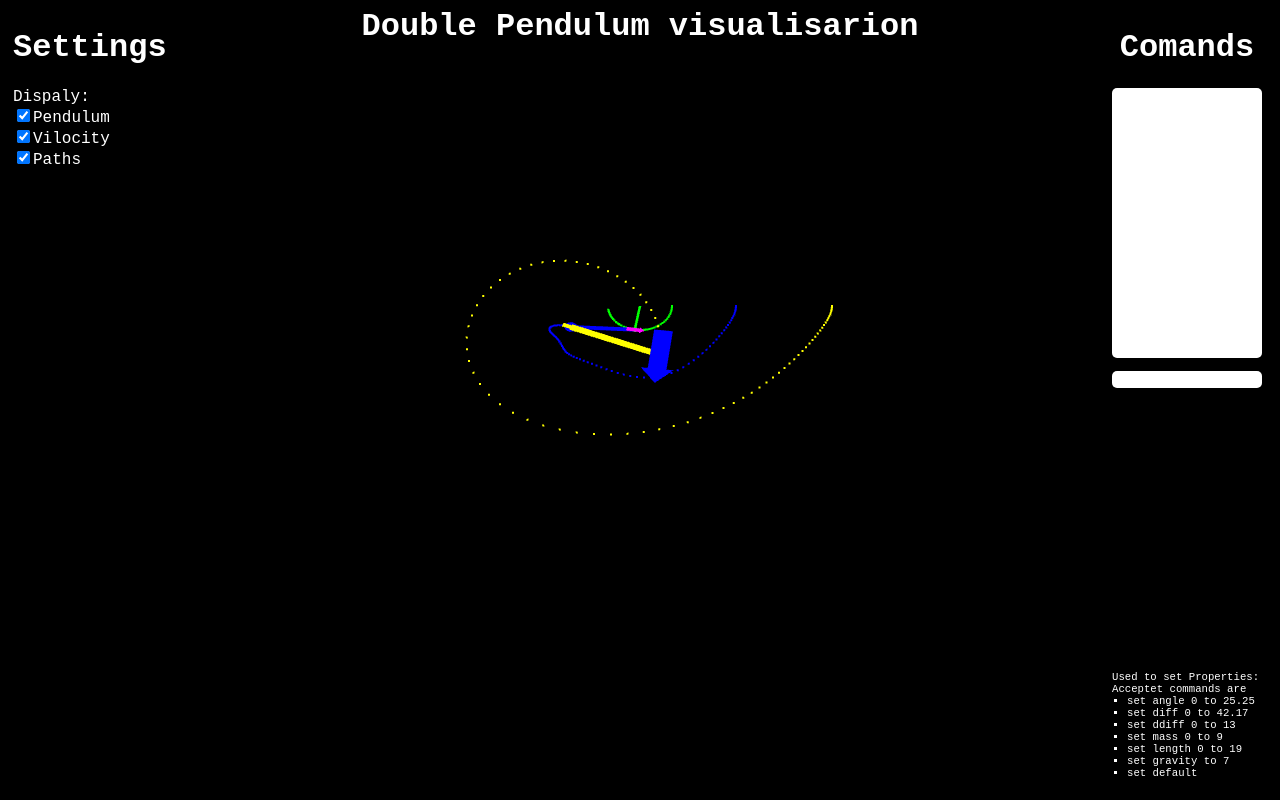
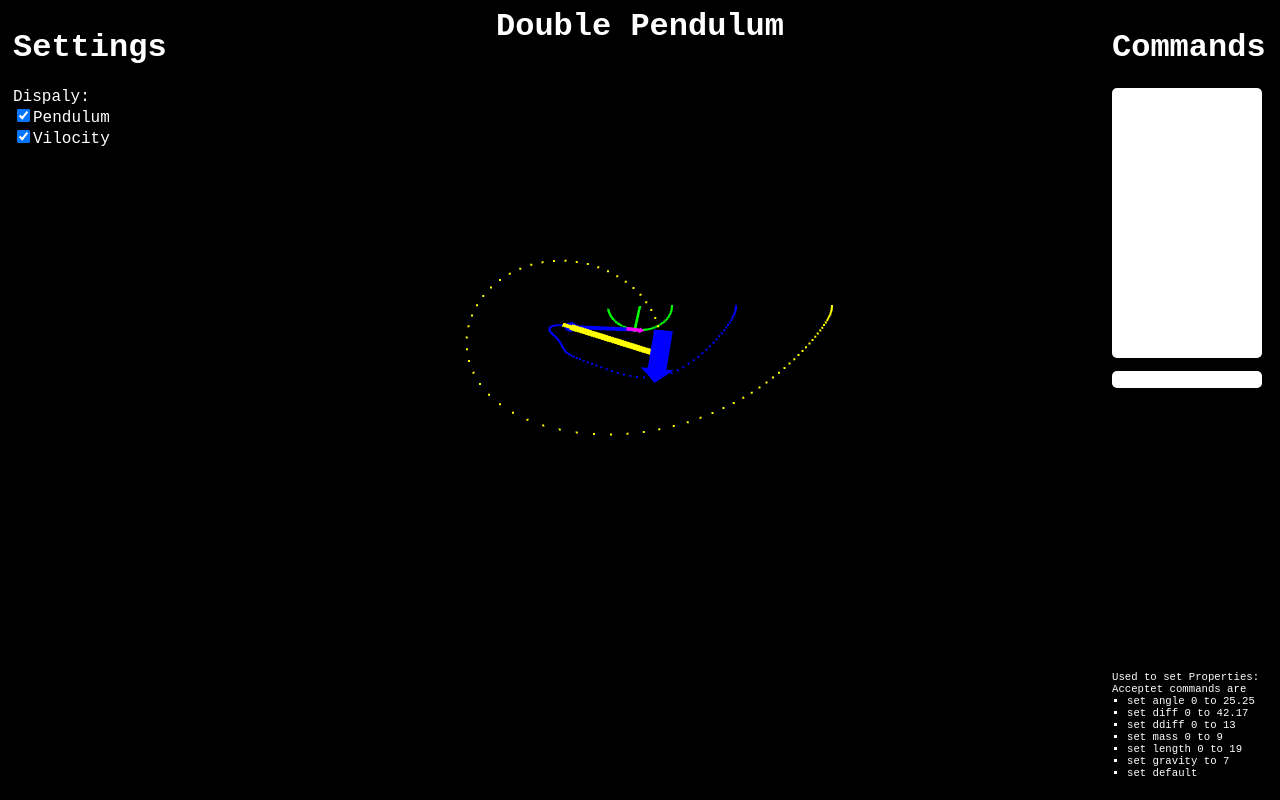
Before and after one commit to JakeI/WebGLPendulum, a plain HTML site: page dp.html in a window 1280 px wide. Drawn offline with Linux system fonts and the light colour scheme.

Commit message:
fixed a spelling error

```diff
--- a/dp.html
+++ b/dp.html
@@ -733,11 +733,11 @@ span {
 		<lable>Dispaly:</lable> <br/>
 		<input type="checkbox" checked="true" id="checkP" /><lable>Pendulum</lable>
 		<input type="checkbox" checked="true" id="checkA" /><lable>Vilocity</lable>
-		<input type="checkbox" checked="true" id="checkH" /><lable>Paths</lable>
+		<!--<input type="checkbox" checked="true" id="checkH" /><lable>Paths</lable>-->
 	</header>
 
 	<header class="commands">
-		<h1>Comands</h1>
+		<h1>Commands</h1>
 		<div class="command-editor">
 		<div class="command-window"><div class="command-text" id="command-text"></div></div>
 		<input width="100%" type="text" class="command-line"
@@ -759,7 +759,7 @@ span {
 
 	<div id="wrapper">
 
-	<h1>Double Pendulum visualisarion</h1>
+	<h1>Double Pendulum</h1>
 
 	<canvas id="myCanvas" width="640" height="480">
 		This browser dosen't support canvas elements :-(
```
